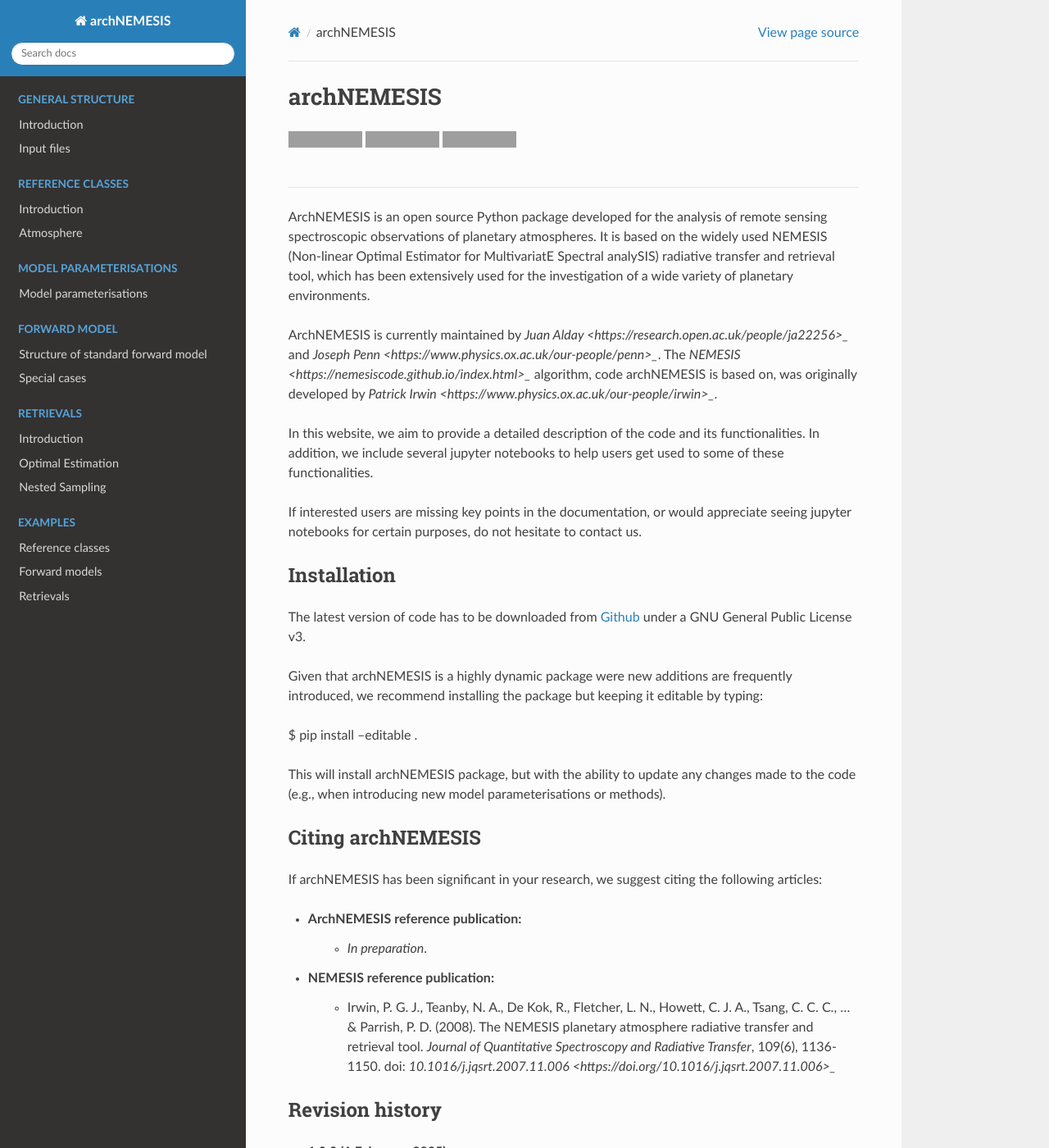
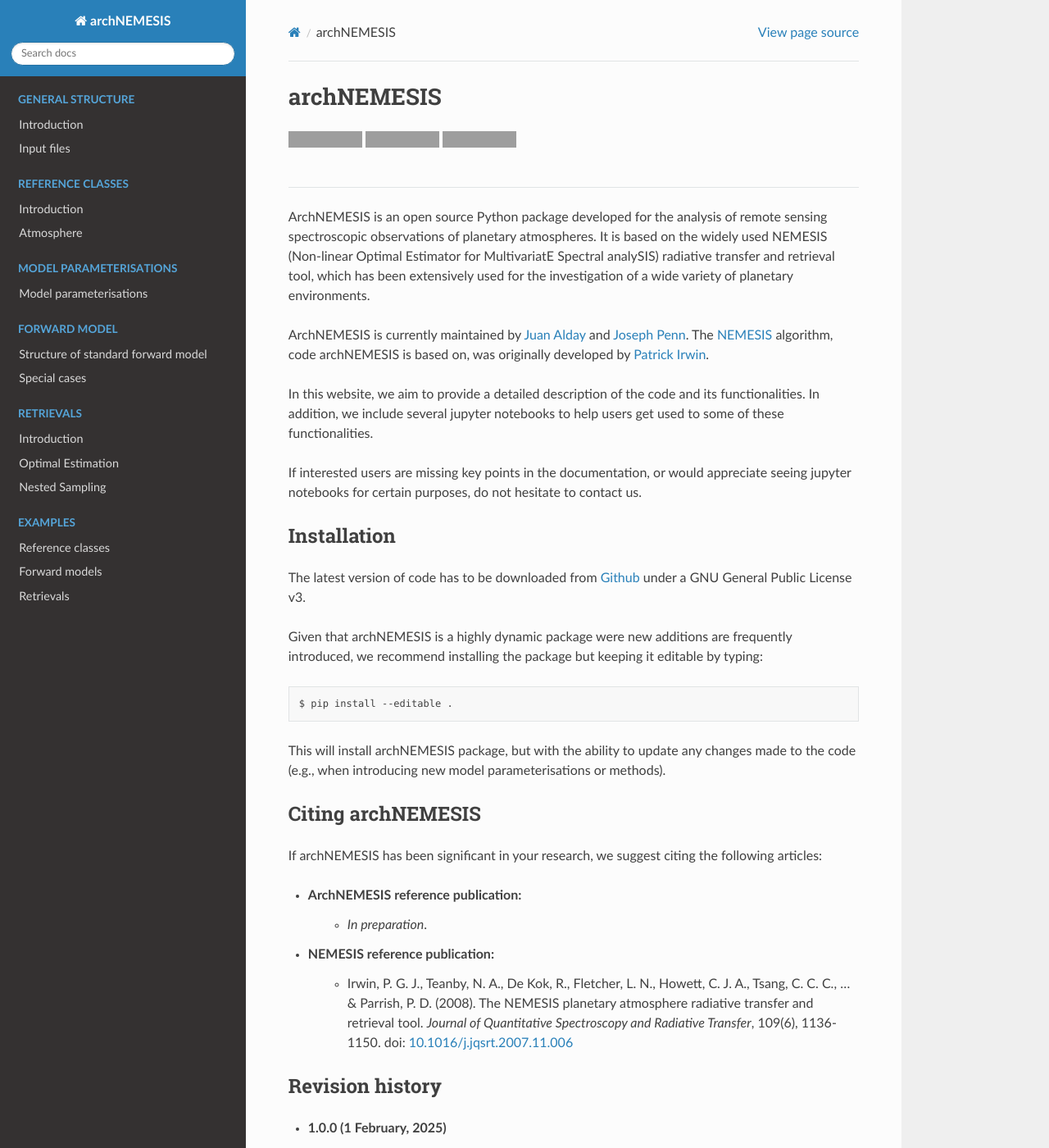
Before and after one commit to zcmcqueen/archnemesis-dist, a Sphinx documentation site: the page built from docs/index.rst, in a window 1280 px wide and 1400 px high. Shown: the whole window at 82% size. Built offline with Sphinx 7.4.7 and the Read the Docs theme 3.1.0, drawn with Linux system fonts in a browser that asks for light colours; pages that are not in the unit, such as notebooks, are missing from menus; grey boxes are pictures that could not be loaded.

Commit message:
fix syntax in documentation

```diff
--- a/docs/index.rst
+++ b/docs/index.rst
@@ -17,8 +17,8 @@
 It is based on the widely used NEMESIS (Non-linear Optimal Estimator for MultivariatE Spectral analySIS) radiative transfer and retrieval tool,
 which has been extensively used for the investigation of a wide variety of planetary environments.
 
-ArchNEMESIS is currently maintained by `Juan Alday <https://research.open.ac.uk/people/ja22256>_` and `Joseph Penn <https://www.physics.ox.ac.uk/our-people/penn>_`.
-The `NEMESIS <https://nemesiscode.github.io/index.html>_` algorithm, code archNEMESIS is based on, was originally developed by `Patrick Irwin <https://www.physics.ox.ac.uk/our-people/irwin>_`.
+ArchNEMESIS is currently maintained by `Juan Alday <https://research.open.ac.uk/people/ja22256>`_ and `Joseph Penn <https://www.physics.ox.ac.uk/our-people/penn>`_.
+The `NEMESIS <https://nemesiscode.github.io/index.html>`_ algorithm, code archNEMESIS is based on, was originally developed by `Patrick Irwin <https://www.physics.ox.ac.uk/our-people/irwin>`_.
 
 In this website, we aim to provide a detailed description of the code and its functionalities. In addition, we include several jupyter notebooks
 to help users get used to some of these functionalities.
@@ -32,7 +32,7 @@
 The latest version of code has to be downloaded from `Github <https://github.com/juanaldayparejo/archnemesis-dist.git>`_ under a GNU General Public License v3.
 
 Given that archNEMESIS is a highly dynamic package were new additions are frequently introduced, we recommend installing the package
-but keeping it editable by typing:
+but keeping it editable by typing::
 
 $ pip install --editable .
 
@@ -47,7 +47,7 @@
    - *In preparation*.
 
 - NEMESIS reference publication:
-   - Irwin, P. G. J., Teanby, N. A., De Kok, R., Fletcher, L. N., Howett, C. J. A., Tsang, C. C. C., ... & Parrish, P. D. (2008). The NEMESIS planetary atmosphere radiative transfer and retrieval tool. *Journal of Quantitative Spectroscopy and Radiative Transfer*, 109(6), 1136-1150. doi: `10.1016/j.jqsrt.2007.11.006 <https://doi.org/10.1016/j.jqsrt.2007.11.006>_`
+   - Irwin, P. G. J., Teanby, N. A., De Kok, R., Fletcher, L. N., Howett, C. J. A., Tsang, C. C. C., ... & Parrish, P. D. (2008). The NEMESIS planetary atmosphere radiative transfer and retrieval tool. *Journal of Quantitative Spectroscopy and Radiative Transfer*, 109(6), 1136-1150. doi: `10.1016/j.jqsrt.2007.11.006 <https://doi.org/10.1016/j.jqsrt.2007.11.006>`_
 
 Revision history
 -----------------------------
@@ -58,12 +58,12 @@
 Dependencies
 -----------------------------
 
-Numerical calculations: `numpy <https://numpy.org/>`_; `scipy <https://scipy.org/>`_
-Visualisations: `matplotlib <https://matplotlib.org/>`_
-File handling: `h5py <https://www.h5py.org/>`_
-Optimisation: `numba <https://numba.pydata.org/>`_; `joblib <https://joblib.readthedocs.io/en/stable/>`_
-Nested sampling: `pymultinest <https://johannesbuchner.github.io/PyMultiNest/>`_
-Extraction of ERA-5 model profiles: `cdsapi <https://pypi.org/project/cdsapi/>`_; `pygrib <https://jswhit.github.io/pygrib/>`_
+- Numerical calculations: `numpy <https://numpy.org/>`_; `scipy <https://scipy.org/>`_
+- Visualisations: `matplotlib <https://matplotlib.org/>`_
+- File handling: `h5py <https://www.h5py.org/>`_
+- Optimisation: `numba <https://numba.pydata.org/>`_; `joblib <https://joblib.readthedocs.io/en/stable/>`_
+- Nested sampling: `pymultinest <https://johannesbuchner.github.io/PyMultiNest/>`_
+- Extraction of ERA-5 model profiles: `cdsapi <https://pypi.org/project/cdsapi/>`_; `pygrib <https://jswhit.github.io/pygrib/>`_
 
 .. toctree::
    :maxdepth: 2
```
